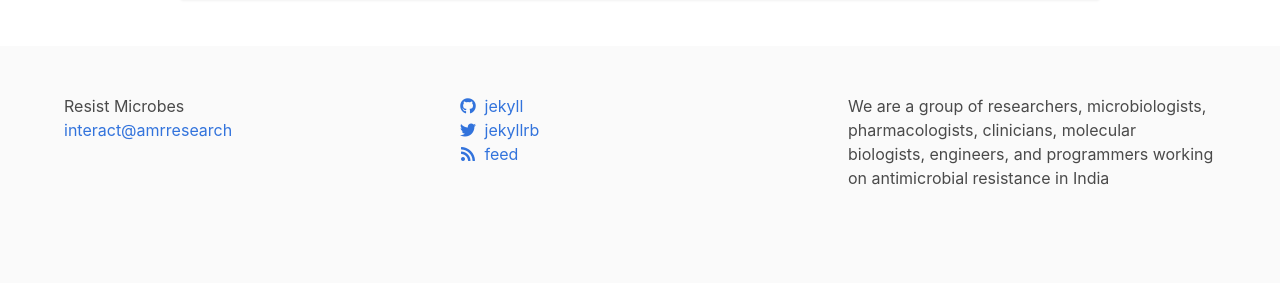
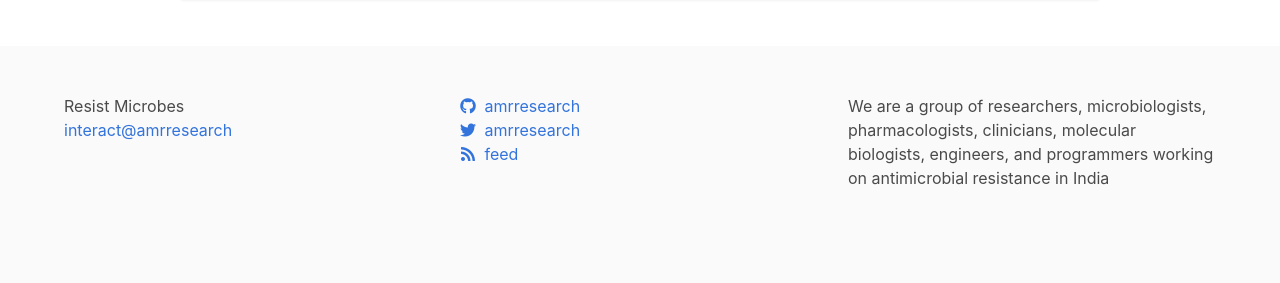
Before and after one commit to onehealthamr/onehealthamr.in, a Jekyll site: the page built from index.md, in a window 1280 px wide. Shown: the part 709-992 px from the top of the page. Built offline with Jekyll 4.4.1, drawn with Linux system fonts in a browser that asks for light colours; nearby versions of some CDN libraries.

Commit message:
change social links

```diff
--- a/_config.yml
+++ b/_config.yml
@@ -19,8 +19,8 @@ description: >- # this means to ignore newlines until "baseurl:"
   We are a group of researchers, microbiologists, pharmacologists, clinicians, molecular biologists, engineers, and programmers working on antimicrobial resistance in India
 baseurl: "" # the subpath of your site, e.g. /blog
 url: "" # the base hostname & protocol for your site, e.g. http://example.com
-twitter_username: jekyllrb
-github_username:  jekyll
+twitter_username: amrresearch
+github_username:  amrresearch
 rss: feed
 
 permalink: /:categories/:title
```
